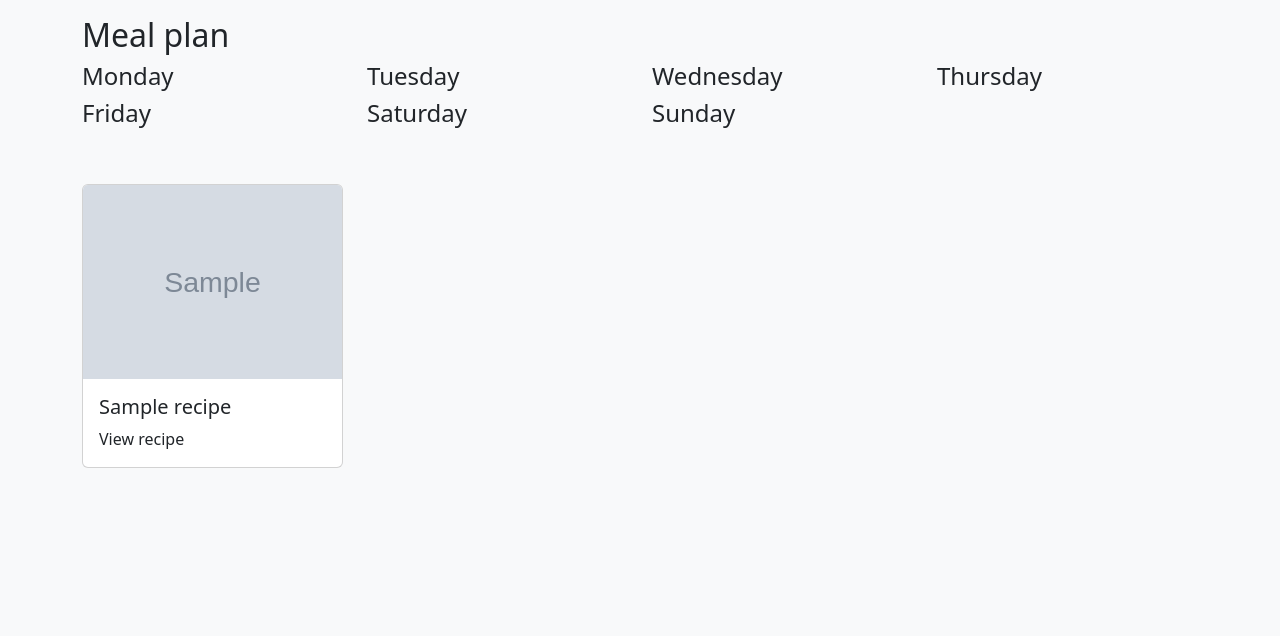
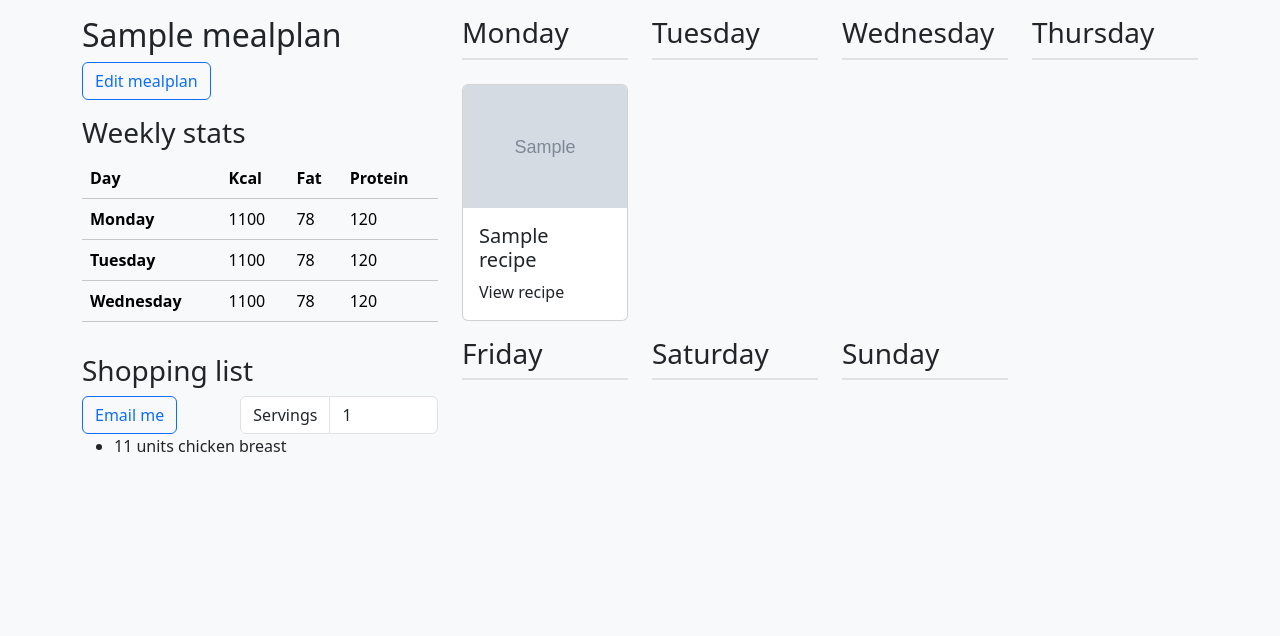
Before and after one commit to ben-oldham1/Meal-planner-software-project, a Django app: page /mealplans/1/ in a window 1280 px wide. Shown: the part 56-692 px from the top of the page. Run offline with Django 5.2, Linux system fonts and the light colour scheme; a user stored in the database is signed in; tables that the repository leaves empty hold one stand-in row (values such as "Sample post"); grey boxes marked "Sample" are stand-in pictures.

Commit message:
Update interface layout

```diff
--- a/mealplanner/templates/mealplanner/mealplan_detail.html
+++ b/mealplanner/templates/mealplanner/mealplan_detail.html
@@ -7,27 +7,86 @@ View mealplan
 {% block maincontent %}
 
 <div class="row">
-    <h2>Meal plan</h2>
-</div>
+    <div class="col-md-4">
 
-<div class="row">
-    {% for day in weekdays %}
-    <div class="col-md-3">
-        <div class="row">
-            <h2 class="h4">{{day.1}}</h2>
-        </div>
-        <div class="row">
+        <h2>{{mealplan.name}}</h2>
 
+        {% if request.user == mealplan.user %}
+        <a class="btn btn-outline-primary" href="{% url 'mealplan_edit' mealplan.id %}">Edit mealplan</a>
+        {% endif %}
+
+        <div class="row mt-3">
+            <div class="col-12">
+                <h3>Weekly stats</h3>
+
+                <table class="table table-light">
+                    <thead>
+                        <tr>
+                            <th scope="col">Day</th>
+                            <th scope="col">Kcal</th>
+                            <th scope="col">Fat</th>
+                            <th scope="col">Protein</th>
+                        </tr>
+                    </thead>
+                    <tbody>
+                        <tr>
+                            <th scope="row">Monday</th>
+                            <td>1100</td>
+                            <td>78</td>
+                            <td>120</td>
+                        </tr>
+                        <tr>
+                            <th scope="row">Tuesday</th>
+                            <td>1100</td>
+                            <td>78</td>
+                            <td>120</td>
+                        </tr>
+                        <tr>
+                            <th scope="row">Wednesday</th>
+                            <td>1100</td>
+                            <td>78</td>
+                            <td>120</td>
+                        </tr>
+                    </tbody>
+                </table>
             </div>
         </div>
 
-    {% endfor %}
+        <div class="row mt-3">
+            <div class="col-12">
+                <h3>Shopping list</h3>
             </div>
 
-<div class="row mt-5">
+            <div class="col-5">
+                <button class="btn btn-outline-primary">
+                    Email me
+                </button>
+            </div>
+
+            <div class="col-7">
+                <div class="input-group">
+                    <span class="input-group-text bg-white" id="basic-addon1">Servings</span>
+                    <input type="number" class="form-control" value="1">
+                </div>
+            </div>
+
+            <div class="col-12">
+                <ul>
+                    <li>11 units chicken breast</li>
+                </ul>
+            </div>
+        </div>
+    </div>
+
+    <div class="col-md-8">
+
+        <div class="row row-gap-3">
+            {% for weekday_id, weekday_name in weekdays %}
+            <div class="col-6 col-sm-4 col-lg-3 d-flex flex-column gap-3" style="min-height: 300px;">
+                <h3 class="pb-2 border-2 border-bottom">{{ weekday_name }}</h3>
+
                 {% for item in mealplanitems %}
-
-    <div class="col-md-3">
+                {% if item.weekday == weekday_id %}
                 <div class="card">
                     {% if item.recipe.image_url %}
                     <img src="{{ item.recipe.image_url }}" class="card-img-top" alt="{{ item.recipe.name }}">
@@ -40,13 +99,12 @@ View mealplan
                         </a>
                     </div>
                 </div>
+                {% endif %}
+                {% endfor %}
             </div>
-
-    {% empty %}
-
-    <p>No recipes in this mealplan yet!</p>
-
             {% endfor %}
         </div>
 
+    </div>
+
     {% endblock %}
```
Also changed, not shown: mealplanner/templates/mealplanner/mealplan_edit.html (added, +83 -0 lines). Lines whose indentation alone changed are shown as unchanged.
